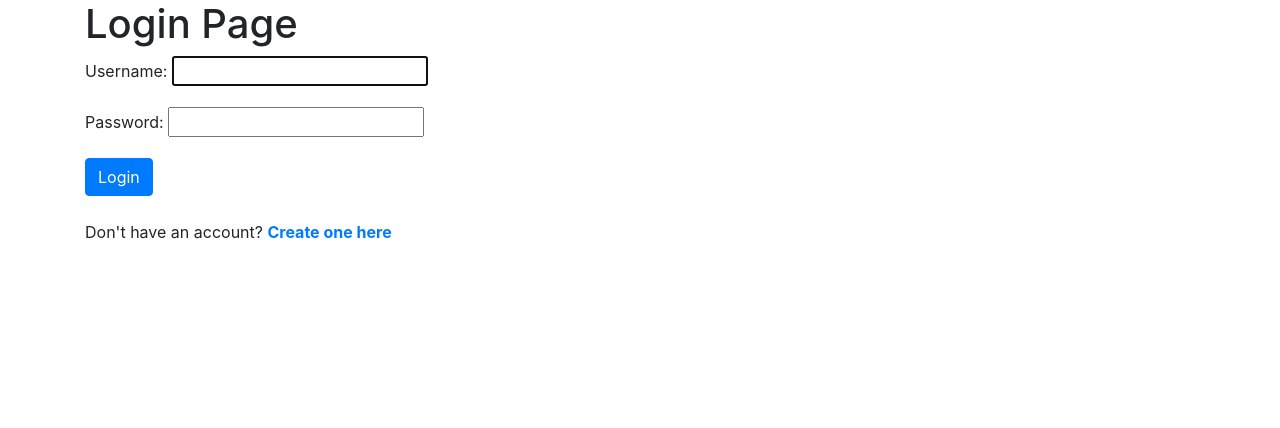
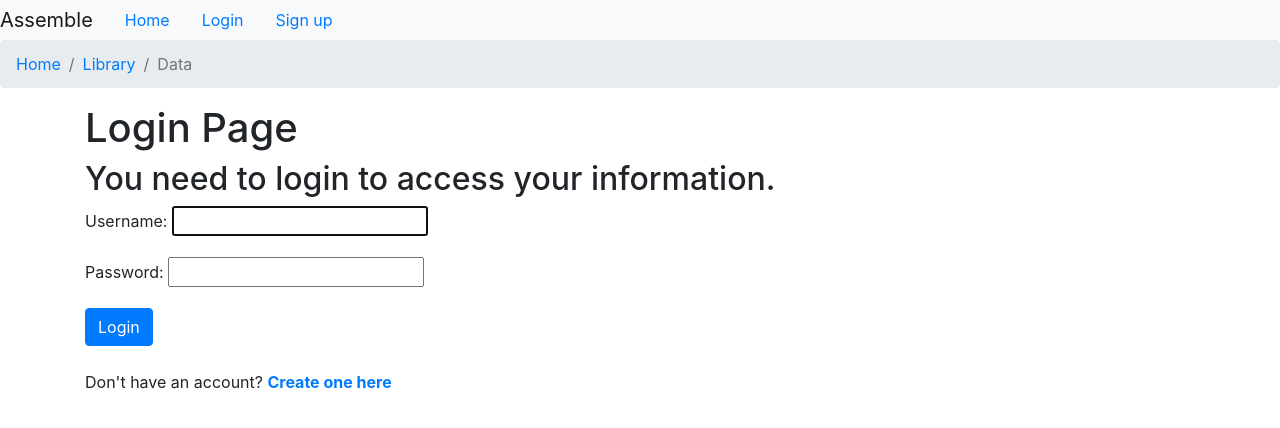
Before and after one commit to Kristian-Roopnarine/Assemble, a Django app: page /accounts/login/ in a window 1280 px wide. Shown: the top 428 px of the page. Run offline with Django 3.2, Linux system fonts and the light colour scheme; some libraries are stand-ins or nearby versions.

Commit message:
Added Navbar for navigation. Adding breadcrumbs for nav between project information.

```diff
--- a/templates/assemble/base.html
+++ b/templates/assemble/base.html
@@ -8,6 +8,22 @@
 
 </head>
 <body>
+
+    {% include 'assemble/navbar.html' %}
+
+    <nav aria-label="breadcrumb">
+        <ol class="breadcrumb">
+            {% block breadcrumb %}
+            {% endblock breadcrumb%}
+            <li class="breadcrumb-item"><a href="#">Home</a></li>
+            <li class="breadcrumb-item"><a href="#">Library</a></li>
+            <li class="breadcrumb-item active" aria-current="page">Data</li>
+        </ol>
+    </nav>
+
+
+
+
     {% block content %}
 
     {% endblock content %}
--- /dev/null
+++ b/templates/assemble/navbar.html
@@ -0,0 +1,25 @@
+
+<nav class="nav navbar-expand-lg navbar-light bg-light">
+    <a class="navbar-brand" href="{% url 'home'%} ">Assemble</a>
+
+    <ul class="nav">
+        <li class="nav-item">
+            <a class="nav-link active" href="{% url 'home' %}">Home</a>
+        </li>
+        {% if user.is_authenticated %}
+            <li class="nav-item">
+                <a class="nav-link" href="{% url 'logout' %}">Logout</a>
+            </li>
+            <li class="nav-item">
+                <a class="nav-link" href="{% url 'project-list' %}">Your Projects</a>
+            </li>
+        {% else %}
+            <li class="nav-item">
+                <a class="nav-link" href="{% url 'login' %}">Login</a>
+            </li>
+            <li class="nav-item">
+                <a class="nav-link" href="{% url 'sign-up' %}">Sign up</a>
+            </li>
+        {% endif %}
+    </ul>
+</nav>
--- a/templates/registration/logged_out.html
+++ b/templates/registration/logged_out.html
@@ -1,7 +1,5 @@
-{% extends "registration/base.html "%}
+{% extends "assemble/base.html "%}
 
 {% block content %}
     <h1>Thank you for logging out.</h1>
-    <a class="btn btn-primary" href="{% url 'login' %}">Login</a>
-    <a class="btn btn-warning" href="{% url 'sign-up' %}">Sign up</a>
 {% endblock content%}
--- a/templates/registration/login.html
+++ b/templates/registration/login.html
@@ -1,4 +1,4 @@
-{% extends 'registration/base.html' %}
+{% extends 'assemble/base.html' %}
 
 {% block content %}
 
@@ -11,6 +11,7 @@
 
 <div class="container">
     <h1>Login Page</h1>
+    <h2>You need to login to access your information. </h2>
     <form method="post">
         {% csrf_token %}
         {{ form.as_p }}
--- a/templates/registration/sign_up.html
+++ b/templates/registration/sign_up.html
@@ -1,4 +1,4 @@
-{% extends 'registration/base.html' %}
+{% extends 'assemble/base.html' %}
 {% load crispy_forms_tags %}
 {% block content %}
 
```
Also changed, not shown: db.sqlite3.
